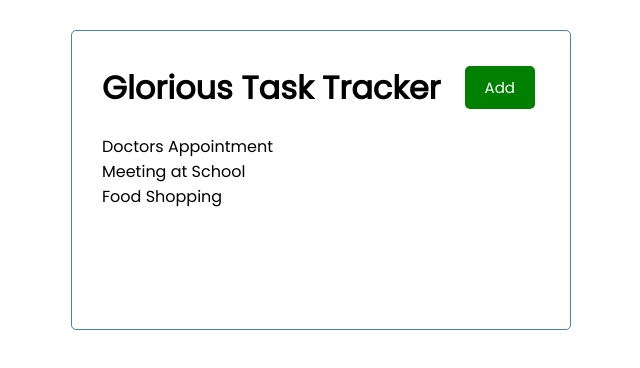
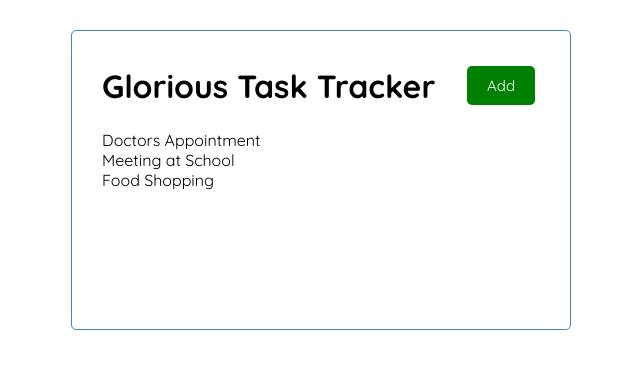
Before and after one commit to glorious73/gloriousangulartasks, an Angular app: page / in a window 1280 px wide. Shown: the top 368 px of the page, without its empty margins (319-959 px from the left). Built offline with nearby package versions, Linux system fonts and the light colour scheme.

Commit message:
Updated the font

```diff
--- a/src/styles.css
+++ b/src/styles.css
@@ -1,4 +1,4 @@
-@import url("https://fonts.googleapis.com/css2?family=Poppins:wght@300;400&display=swap");
+@import url("https://fonts.googleapis.com/css2?family=Quicksand:wght@300;400;700&display=swap");
 
 * {
   box-sizing: border-box;
@@ -7,7 +7,7 @@
 }
 
 body {
-  font-family: "Poppins", sans-serif;
+  font-family: "Quicksand", sans-serif;
 }
 
 .container {
```
